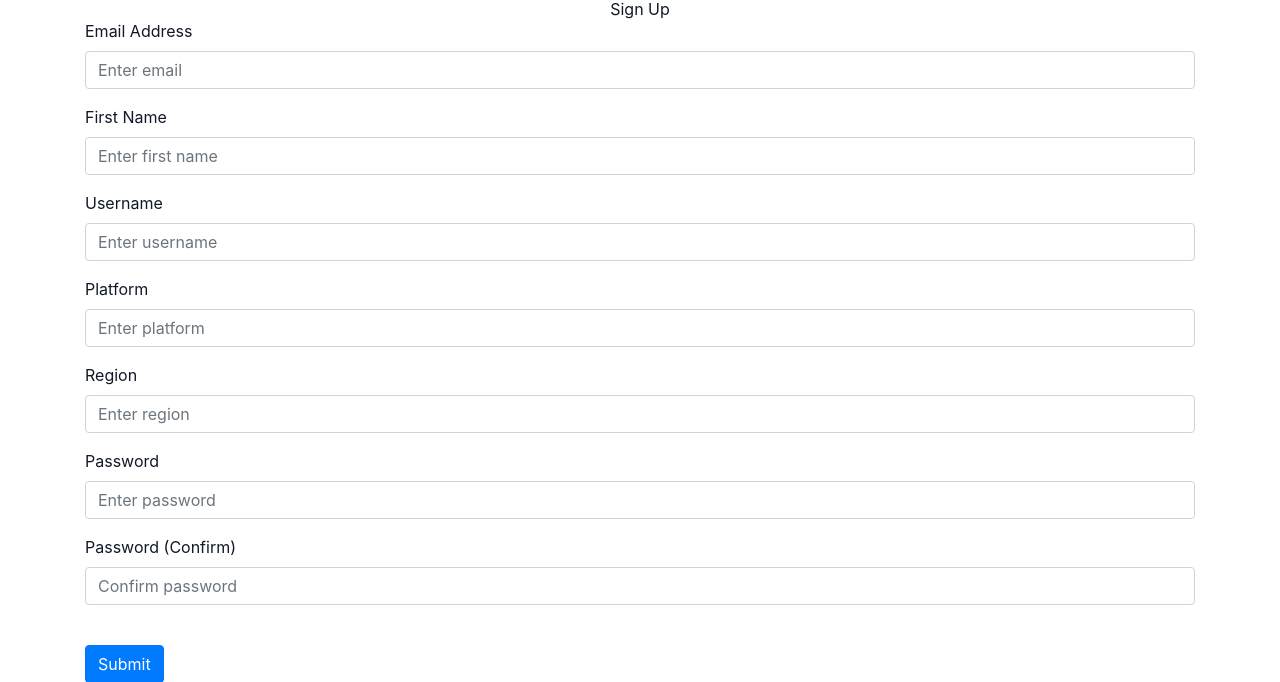
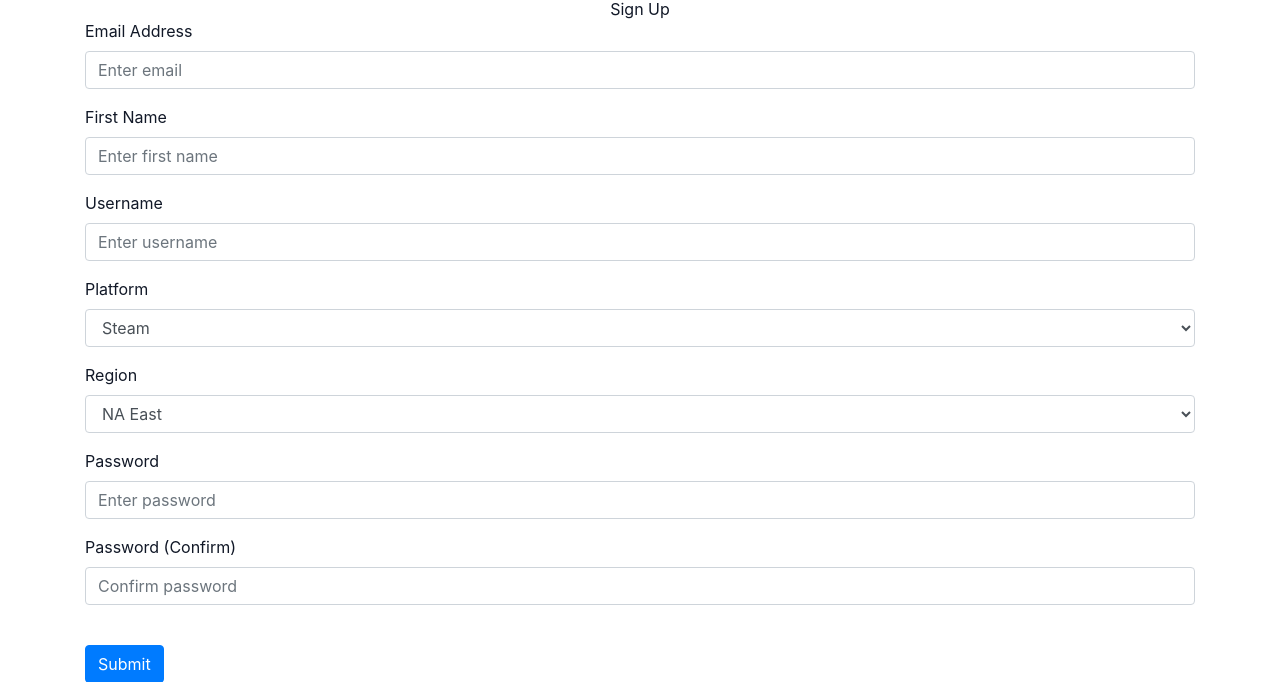
Before and after one commit to Finalben7/RocketLeague, a Flask app: page /signup in a window 1280 px wide. Shown: the part 56-738 px from the top of the page. Run offline with Flask 2, Linux system fonts and the light colour scheme; style sheets or scripts are compiled from the project's sources; some libraries are stand-ins or nearby versions.

Commit message:
Added dropdowns to signup

```diff
--- a/website/templates/signup.html
+++ b/website/templates/signup.html
@@ -33,24 +33,29 @@
     </div>
     <div class="form-group">
     <label for="platform">Platform</label>
-    <input
+    <select
         type="platform"
         class="form-control"
         id="platform"
-        name="platform"
-        placeholder="Enter platform"
-    />
+        name="platform">
+            <option value="steam">Steam</option>
+            <option value="epic">Epic</option>
+            <option value="xbox">Xbox</option>
+            <option value="ps">Playstation</option>
+    </select>
     </div>
     <div class="form-group">
-    <label for="region">Region</label>
-    <input
-        type="region"
-        class="form-control"
-        id="region"
-        name="region"
-        placeholder="Enter region"
-    />
-    </div>
+        <label for="region">Region</label>
+        <select
+            type="region"
+            class="form-control"
+            id="region"
+            name="region">
+                <option value="naE">NA East</option>
+                <option value="naW">NA West</option>
+                <option value="eu">Europe</option>
+        </select>
+        </div>
     <div class="form-group">
     <label for="password1">Password</label>
     <input
```
